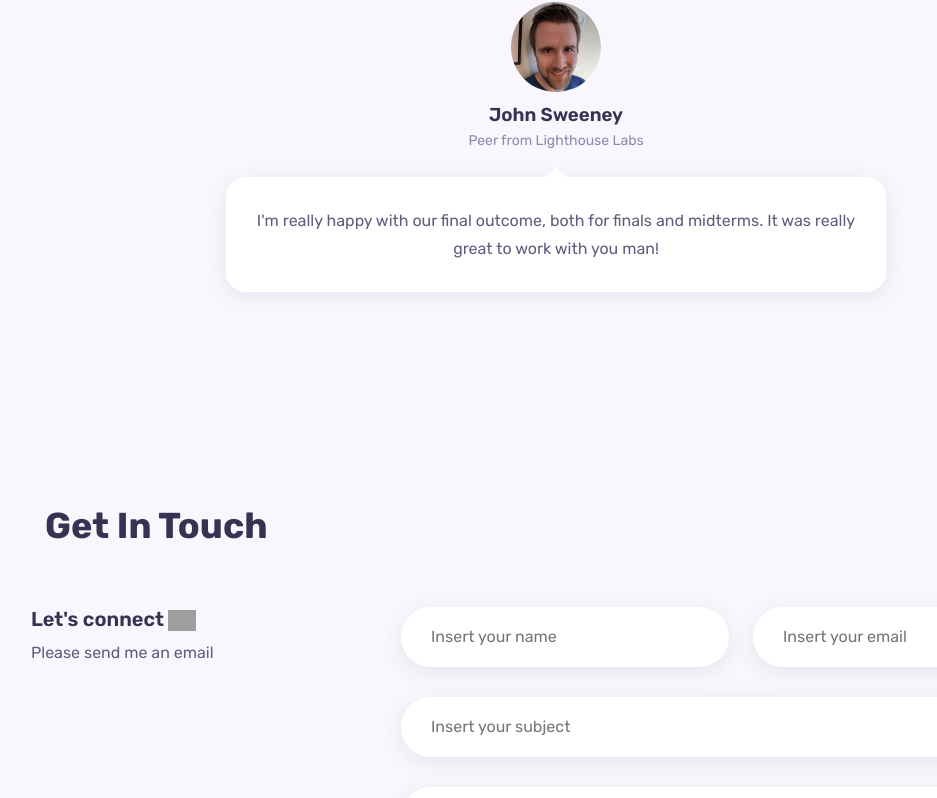
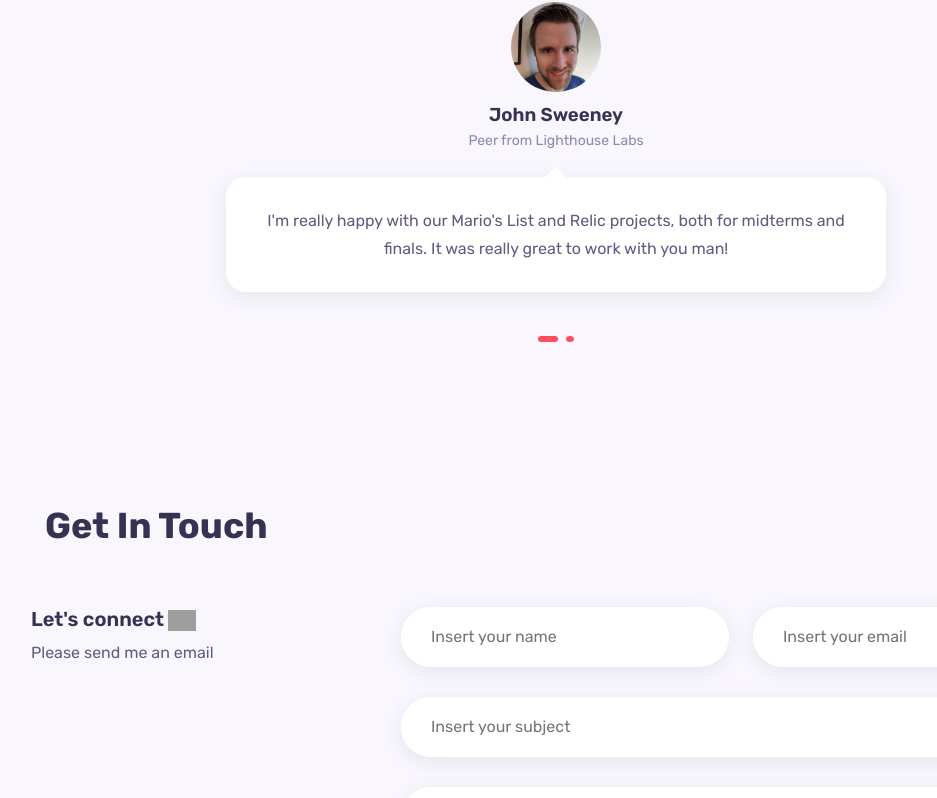
Before and after one commit to JasonDisj/Jason-Portfolio-Website, a React (Create React App) app in the folder jason/: page / in a window 1280 px wide. Shown: the part 3344-4142 px from the top of the page, without its empty margins (84-1021 px from the left). Built offline with nearby package versions, Linux system fonts and the light colour scheme; grey boxes are pictures that could not be loaded.

Commit message:
Add new peer's review

```diff
--- a/jason/src/components/testimonials/Testimonials.jsx
+++ b/jason/src/components/testimonials/Testimonials.jsx
@@ -1,6 +1,7 @@
 import React from "react";
 import "./testimonials.css";
 import Image1 from "../../assets/John.jpeg";
+import Image2 from "../../assets/Kaiya.jpeg";
 // Import Swiper React components
 import { Pagination } from "swiper";
 import { Swiper, SwiperSlide } from "swiper/react";
@@ -15,7 +16,15 @@ const reviews = [
     title: "John Sweeney",
     subtitle: "Peer from Lighthouse Labs",
     comment:
-      "I'm really happy with our final outcome, both for finals and midterms. It was really great to work with you man!",
+      "I'm really happy with our Mario's List and Relic projects, both for midterms and finals. It was really great to work with you man!",
+  },
+  {
+    id: 2,
+    image: Image2,
+    title: "Kaiya Hedley",
+    subtitle: "Peer from Lighthouse Labs",
+    comment:
+      "I'm glad we completed our Relic project within two weeks, which we can all feel proud of. Couldn't have done it without you.",
   },
 ];
 
```
